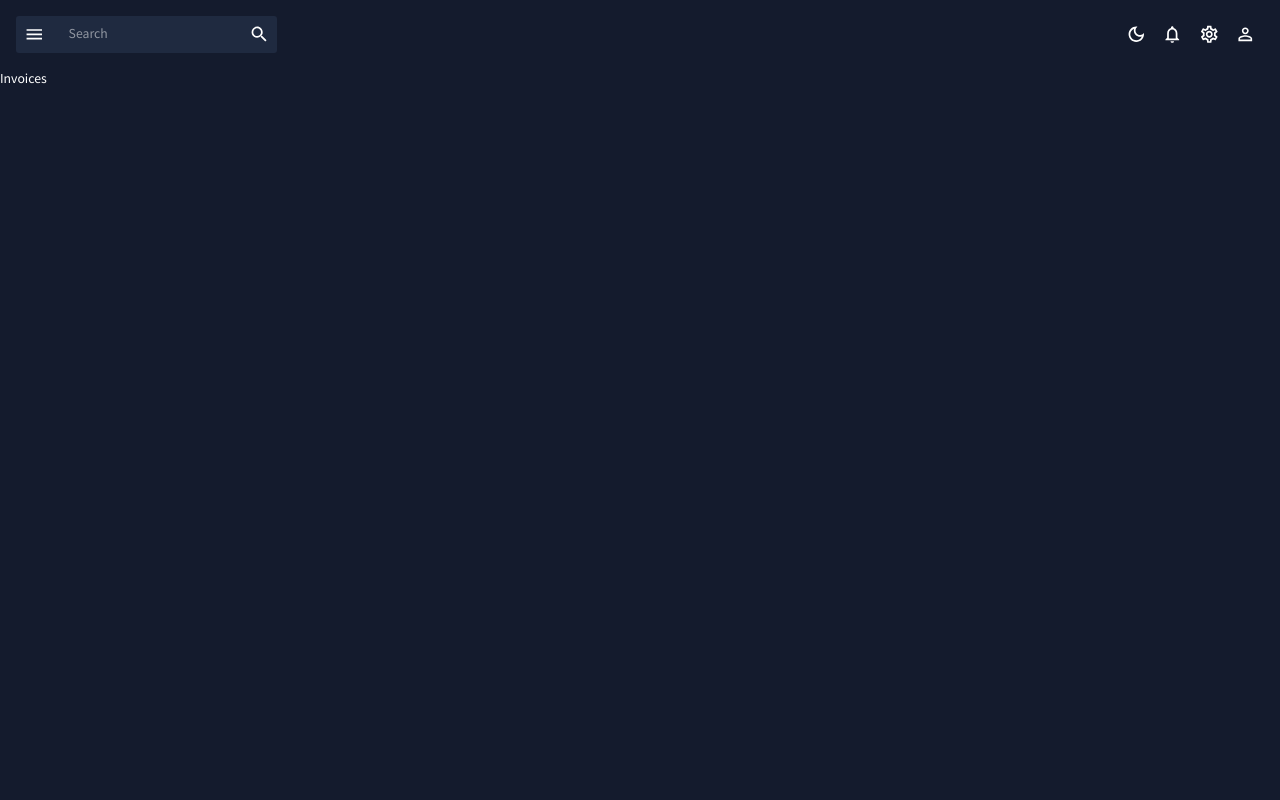
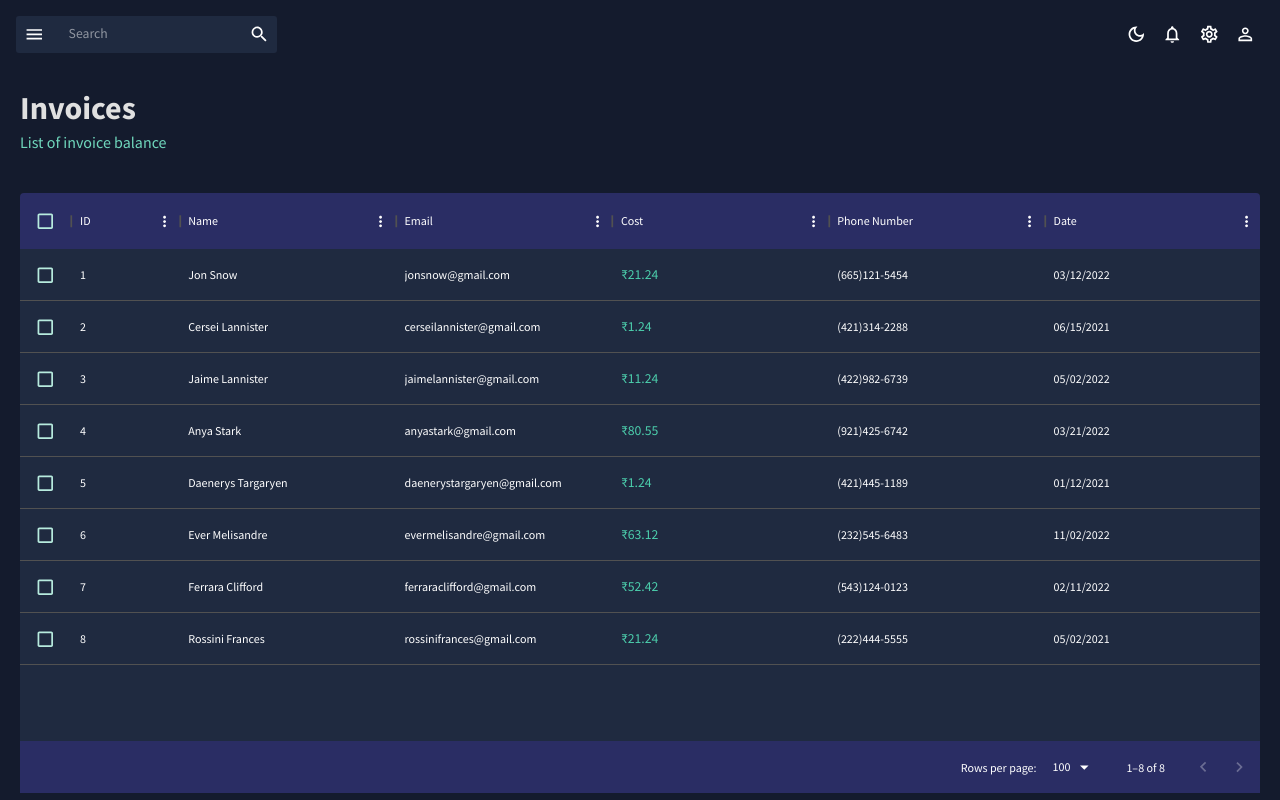
Before and after one commit to mnshrm/React-data-analytics-project, a React (Create React App) app: page /invoices in a window 1280 px wide. Built offline with nearby package versions, Linux system fonts and the light colour scheme.

Commit message:
Add Invoices tab

```diff
--- a/src/Scenes/Invoices/Invoices.jsx
+++ b/src/Scenes/Invoices/Invoices.jsx
@@ -1,7 +1,90 @@
 import React from "react";
+import { Box, Typography, useTheme } from "@mui/material";
+import { DataGrid } from "@mui/x-data-grid";
+import { tokens } from "../../theme";
+import { mockDataInvoices } from "../../data/mockData";
+import Header from "../../Components/Header";
 
 const Invoices = () => {
-  return <div>Invoices</div>;
+  const theme = useTheme();
+  const colors = tokens(theme.palette.mode);
+  const columns = [
+    {
+      field: "id",
+      headerName: "ID",
+      flex: 0.5,
+    },
+    {
+      field: "name",
+      headerName: "Name",
+      flex: 1,
+      cellClassName: "",
+    },
+    {
+      field: "email",
+      headerName: "Email",
+      flex: 1,
+    },
+    {
+      field: "cost",
+      headerName: "Cost",
+      flex: 1,
+      renderCell: (params) => (
+        <Typography color={colors.greenAccent[500]}>
+          {new Intl.NumberFormat("en-US", {
+            style: "currency",
+            currency: "INR",
+          }).format(params.value)}
+        </Typography>
+      ),
+    },
+    {
+      field: "phone",
+      headerName: "Phone Number",
+      flex: 1,
+    },
+    {
+      field: "date",
+      headerName: "Date",
+      flex: 1,
+    },
+  ];
+  return (
+    <Box m="20px">
+      <Header title="Invoices" subtitle="List of invoice balance" />
+      <Box
+        m="40px 0 0 0"
+        height="75vh"
+        sx={{
+          "& .MuiDataGrid-root": {
+            border: "none",
+          },
+          "& .MuiDataGrid-cell": {
+            borderBottom: "none",
+          },
+          "& .name-column--cell": {
+            color: colors.greenAccent[300],
+          },
+          "& .MuiDataGrid-columnHeaders": {
+            backgroundColor: colors.blueAccent[800],
+            borderBottom: "none",
+          },
+          "& .MuiDataGrid-virtualScroller": {
+            backgroundColor: colors.primary[400],
+          },
+          "& .MuiDataGrid-footerContainer": {
+            borderTop: "none",
+            backgroundColor: colors.blueAccent[800],
+          },
+          "& .MuiCheckbox-root": {
+            color: `${colors.greenAccent[200]} !important`,
+          },
+        }}
+      >
+        <DataGrid checkboxSelection rows={mockDataInvoices} columns={columns} />
+      </Box>
+    </Box>
+  );
 };
 
-export default Invoices;
+export default React.memo(Invoices);
```
